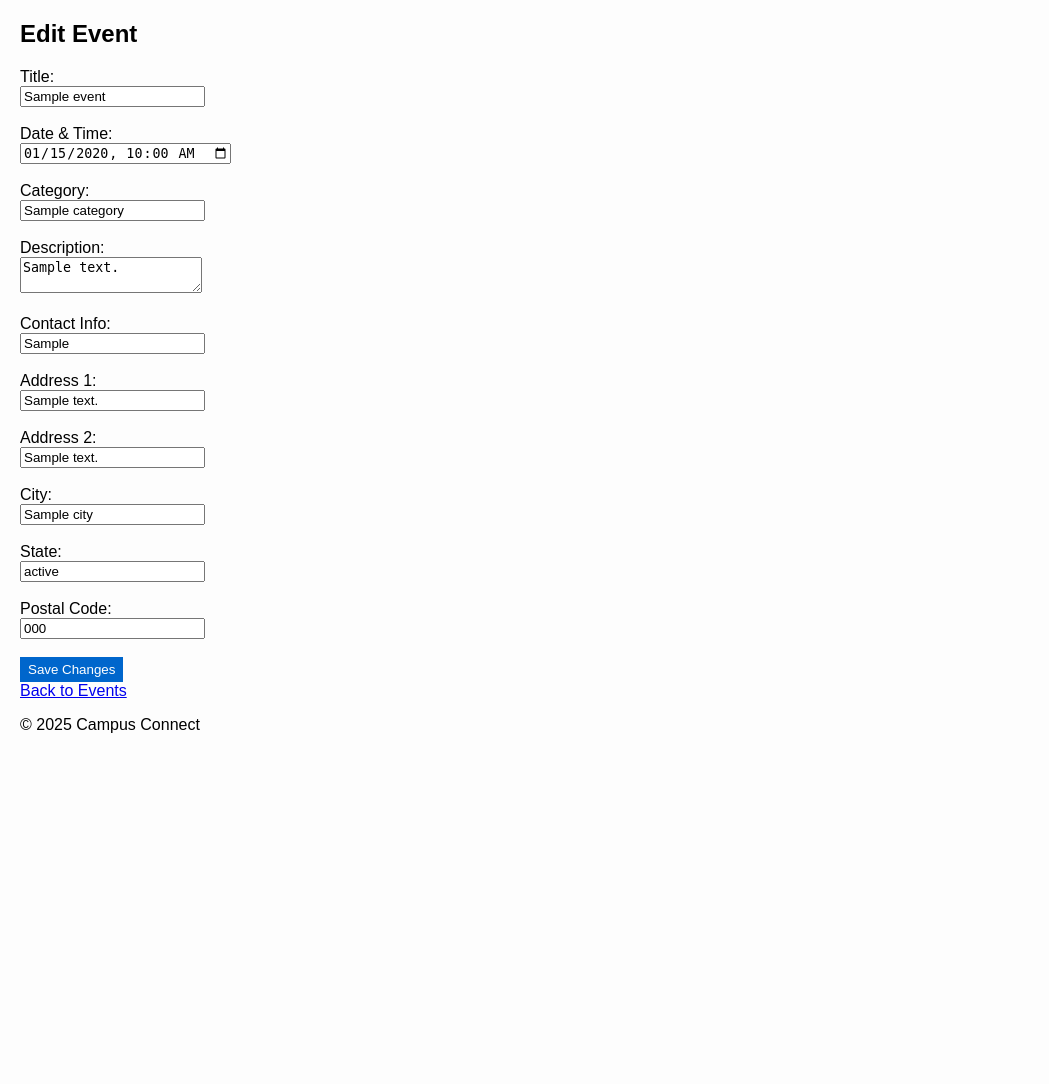
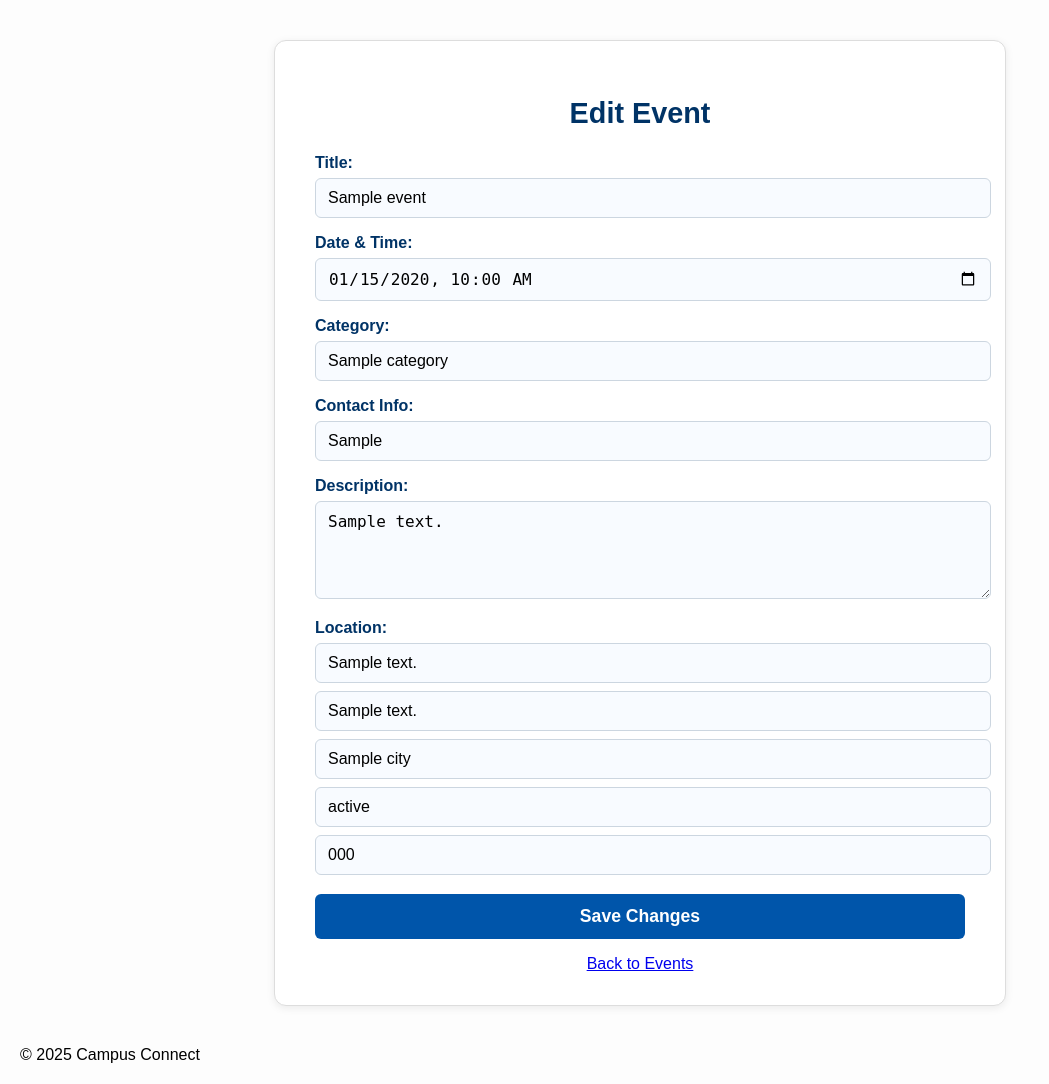
Before and after one commit to aayahosman/Campus-Connect, a Flask app: template templates/events/edit.html in a window 1280 px wide. Shown: the part 138-1222 px from the top of the page, without its empty margins (0-1049 px from the left). Before the commit the page ends 871 px from the top, so only its background shows below. Run offline with Flask 3, Linux system fonts and the light colour scheme; the template is opened without the code that fills it: most values are stand-ins (such as "Sample title", 1, 10 or a date in 2020).

Commit message:
Updated forms css again

```diff
--- a/templates/events/edit.html
+++ b/templates/events/edit.html
@@ -1,46 +1,48 @@
 {% extends "base.html" %}
 {% block content %}
-<h2>Edit Event</h2>
+<div class="form-card">
+  <h2>Edit Event</h2>
 
-<form method="POST" action="{{ url_for('event_bp.edit_event', event_id=event.event_id) }}">
-  <label>Title:</label><br>
-  <input type="text" name="title" value="{{ event.title }}" required><br><br>
+  <form action="{{ url_for('event_bp.edit_event', event_id=event.event_id) }}" method="POST">
 
-  <label>Date & Time:</label><br>
-  <input type="datetime-local" name="date_of_event" value="{{ event.date_of_event }}" required><br><br>
+    <div class="form-group">
+      <label>Title:</label>
+      <input type="text" name="title" value="{{ event.title }}" required>
+    </div>
 
-  <label>Category:</label><br>
-  <input type="text" name="category" value="{{ event.category }}" required><br><br>
+    <div class="form-group">
+      <label>Date & Time:</label>
+      <input type="datetime-local" name="date_of_event" value="{{ event.date_of_event }}" required>
+    </div>
 
-  <label>Description:</label><br>
-  <textarea name="description" required>{{ event.description }}</textarea><br><br>
+    <div class="form-group">
+      <label>Category:</label>
+      <input type="text" name="category" value="{{ event.category }}">
+    </div>
 
-  <label>Contact Info:</label><br>
-  <input type="text" name="contact_info" value="{{ event.contact_info }}"><br><br>
+    <div class="form-group">
+      <label>Contact Info:</label>
+      <input type="text" name="contact_info" value="{{ event.contact_info }}">
+    </div>
 
-  <!-- <label>Status:</label><br>
-  <select name="status">
-    <option value="active" {% if event.status == 'active' %}selected{% endif %}>Active</option>
-    <option value="inactive" {% if event.status == 'inactive' %}selected{% endif %}>Inactive</option>
-  </select><br><br> -->
+    <div class="form-group">
+      <label>Description:</label>
+      <textarea name="description" rows="4">{{ event.description }}</textarea>
+    </div>
 
-  <label>Address 1:</label><br>
-  <input type="text" name="address1" value="{{ event.address1 }}"><br><br>
+    <div class="form-group">
+      <label>Location:</label>
+      <input type="text" name="address1" placeholder="Address 1" value="{{ event.address1 }}">
+      <input style="margin-top:8px;" type="text" name="address2" placeholder="Address 2" value="{{ event.address2 }}">
+      <input style="margin-top:8px;" type="text" name="city" placeholder="City" value="{{ event.city }}">
+      <input style="margin-top:8px;" type="text" name="state" placeholder="State" maxlength="2" value="{{ event.state }}">
+      <input style="margin-top:8px;" type="text" name="postal_code" placeholder="Postal Code" value="{{ event.postal_code }}">
+    </div>
 
-  <label>Address 2:</label><br>
-  <input type="text" name="address2" value="{{ event.address2 }}"><br><br>
+    <button class="submit-btn" type="submit">Save Changes</button>
 
-  <label>City:</label><br>
-  <input type="text" name="city" value="{{ event.city }}"><br><br>
+  </form>
 
-  <label>State:</label><br>
-  <input type="text" name="state" value="{{ event.state }}" maxlength="2"><br><br>
-
-  <label>Postal Code:</label><br>
-  <input type="text" name="postal_code" value="{{ event.postal_code }}"><br><br>
-
-  <button type="submit">Save Changes</button>
-</form>
-
-<a href="{{ url_for('event_bp.list_events') }}">Back to Events</a>
+  <a class="back-link" href="{{ url_for('event_bp.list_events') }}">Back to Events</a>
+</div>
 {% endblock %}
```
Also changed, not shown: templates/resources/edit.html (+32 -18 lines).
